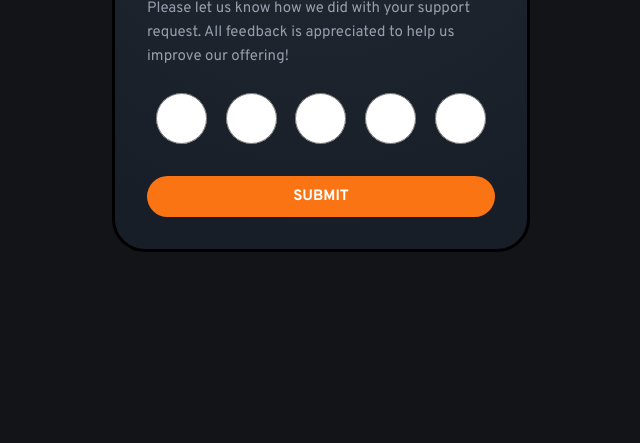
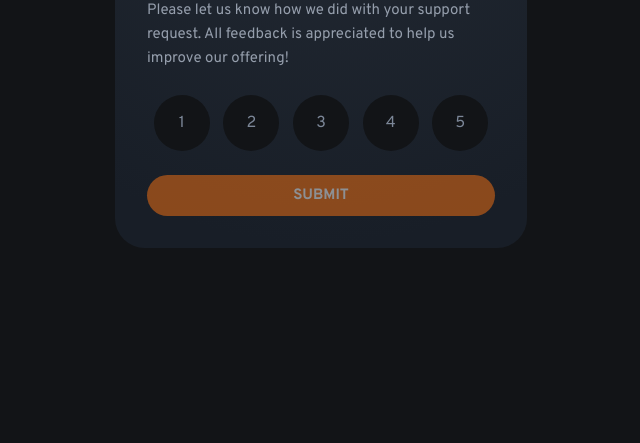
Before and after one commit to shrki416/interactive-rating-component, a website built with Vite: page index.html in a window 1280 px wide. Shown: the part 357-800 px from the top of the page, without its empty margins (319-959 px from the left). Built offline with nearby package versions, Linux system fonts and the light colour scheme.

Commit message:
WIP: Form radio input styling

```diff
--- a/index.html
+++ b/index.html
@@ -20,61 +20,71 @@
         <h1 class="visually-hidden">Interactive Rating Component</h1>
       </header>
       <main>
-        <form action="">
-          <h2>How did we do?</h2>
-          <p>
+        <form class="form">
+          <h2 class="form-header">How did we do?</h2>
+          <p class="form-text">
             Please let us know how we did with your support request. All
             feedback is appreciated to help us improve our offering!
           </p>
-          <fieldset class="ratings-btns">
-            <legend class="visually-hidden">Please rate from 1 to 5:</legend>
-            <label for="rating-1" class="visually-hidden">1</label>
+          <fieldset class="form-fieldset">
+            <legend class="visually-hidden">Please choose a rating:</legend>
+            <label for="rating-1" class="form-label">
               <input
                 type="radio"
                 name="rating"
                 aria-label="Rate 1"
                 value="1"
                 id="rating-1"
-              class="ratings-btn"
+                class="form-input"
               />
-            <label for="rating-2" class="visually-hidden">2</label>
+              <span>1</span>
+            </label>
+            <label for="rating-2" class="form-label">
               <input
                 type="radio"
                 name="rating"
                 aria-label="Rate 2"
                 value="2"
                 id="rating-2"
-              class="ratings-btn"
+                class="form-input"
               />
-            <label for="rating-3" class="visually-hidden">3</label>
+              <span>2</span>
+            </label>
+            <label for="rating-3" class="form-label">
               <input
                 type="radio"
                 name="rating"
                 aria-label="Rate 3"
                 value="3"
                 id="rating-3"
-              class="ratings-btn"
+                class="form-input"
               />
-            <label for="rating-4" class="visually-hidden">4</label>
+              <span>3</span>
+            </label>
+            <label for="rating-4" class="form-label">
               <input
                 type="radio"
                 name="rating"
                 aria-label="Rate 4"
                 value="4"
                 id="rating-4"
-              class="ratings-btn"
+                class="form-input"
               />
-            <label for="rating-5" class="visually-hidden">5</label>
+              <span>4</span>
+            </label>
+            <label for="rating-5" class="form-label">
               <input
                 type="radio"
                 name="rating"
                 aria-label="Rate 5"
                 value="5"
                 id="rating-5"
-              class="ratings-btn"
+                class="form-input"
               />
+              <span>5</span>
+            </label>
           </fieldset>
-          <input type="submit" value="Submit" class="submit" />
+          <button type="submit" class="submit" disabled>Submit</button>
         </form>
       </main>
     </div>
--- a/style.css
+++ b/style.css
@@ -10,6 +10,8 @@
   --gray-200: hsl(216, 12%, 54%);
   --blue-800: hsl(213, 19%, 18%);
   --blue-900: hsl(216, 12%, 8%);
+
+  --transition: all 0.3s ease-in-out;
 }
 
 /*
@@ -110,8 +112,7 @@ body {
 
 .wrapper {
   --border-radius: 10px;
-  outline: solid black;
-  padding: 32px;
+  padding: 24px;
   margin: 24px;
   border-radius: calc(var(--border-radius) + 20px);
   max-width: 412px;
@@ -125,11 +126,11 @@ body {
   border-radius: 50%;
 }
 
-form {
+.form {
   display: grid;
 }
 
-h2 {
+.form-header {
   margin-bottom: 15px;
   font-size: 1.75rem;
   line-height: 2.1875rem;
@@ -137,31 +138,65 @@ h2 {
   color: var(--white);
 }
 
-p {
+.form-text {
   font-size: var(--fs-reg);
   font-weight: var(--fw-reg);
   line-height: 1.5rem;
   color: var(--gray-100);
 }
 
-.ratings-btns {
+.form-fieldset {
   display: grid;
   grid-template-columns: repeat(5, 1fr);
   place-items: center;
+  border: transparent;
+  padding: 0;
 }
 
-.ratings-btn {
-  display: flex;
-  justify-content: center;
-  align-items: center;
-  margin-top: 24px;
-  margin-bottom: 32px;
+.form-label {
   cursor: pointer;
+  position: relative;
+  background-color: var(--blue-900);
+  color: var(--gray-200);
+  width: 3.5rem;
+  height: 3.5rem;
   border-radius: 50%;
-  color: var(--gray-200);
-  background-color: var(--blue-800);
-  width: 51px;
-  height: 51px;
+  display: grid;
+  place-content: center;
+  z-index: 3;
+  transition: var(--transition);
+}
+
+.form-label:hover, .form-label:focus {
+  background-color: var(--primary);
+  color: var(--white);
+}
+
+.form-label > span {
+  z-index: 2;
+}
+
+.form-input {
+  cursor: pointer;
+  -webkit-appearance: none;
+  appearance: none;
+  position: absolute;
+  top: 0;
+  left: 0;
+  margin: 0;
+  width: 100%;
+  height: 100%;
+  border-radius: 50%;
+  z-index: 1;
+  transition: var(--transition);
+}
+
+.form-input:checked {
+  background-color: var(--gray-100);
+}
+
+.form-input:checked + span {
+  color: var(--white);
 }
 
 .submit {
@@ -182,19 +217,18 @@ p {
   color: var(--primary);
 }
 
-fieldset {
-  border: transparent;
-  padding: 0;
+.submit:disabled {
+  opacity: 0.5;
 }
 
-@media (max-width: 375px) {
+@media (min-width: 500px) {
   .wrapper {
-    padding: 24px;
+    padding: 32px;
   }
 
-  .ratings-btn {
-    width: 42px;
-    height: 42px;
+  .form-label {
     margin: 24px 0;
+    width: 3.5rem;
+    height: 3.5rem;
   }
 }
```
Lines whose indentation alone changed are shown as unchanged.
